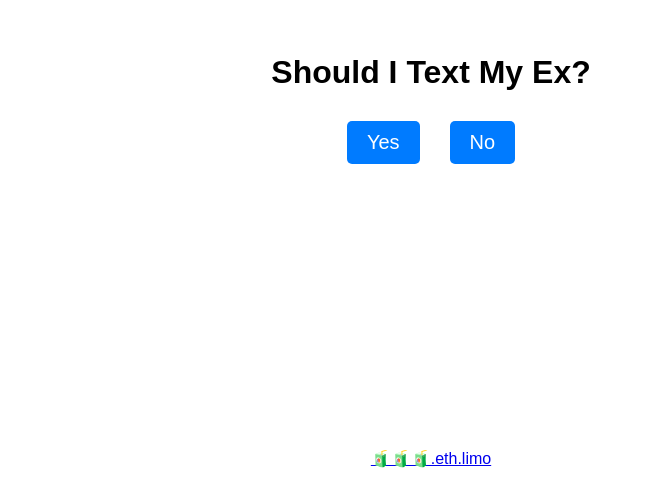
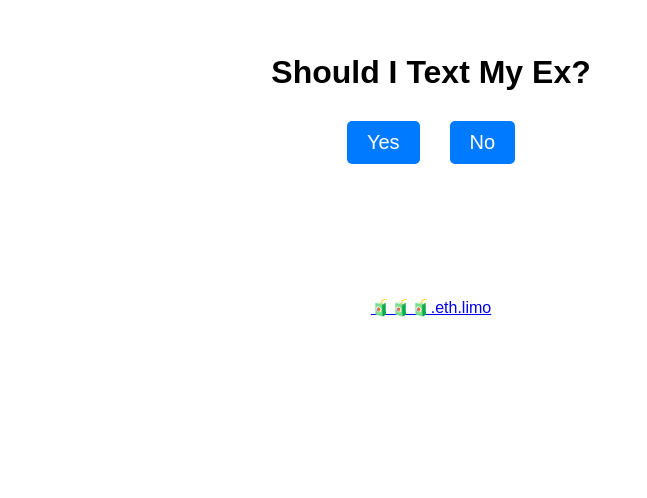
Before and after one commit to JuiceEmojiDotEth/ShouldITextMyEx, a plain HTML site: page index.html in a window 1280 px wide. Shown: the part 302-800 px from the top of the page, 209-856 px from the left. Drawn offline with nearby package versions, Linux system fonts and the light colour scheme.

Commit message:
Add files via upload

```diff
--- a/CSS/style.css
+++ b/CSS/style.css
@@ -49,7 +49,7 @@ button:hover {
 
 footer {
     position: absolute;
-    bottom: 30px;
+    top: 75%;
     width: 100%;
     text-align: center;
 }
```
